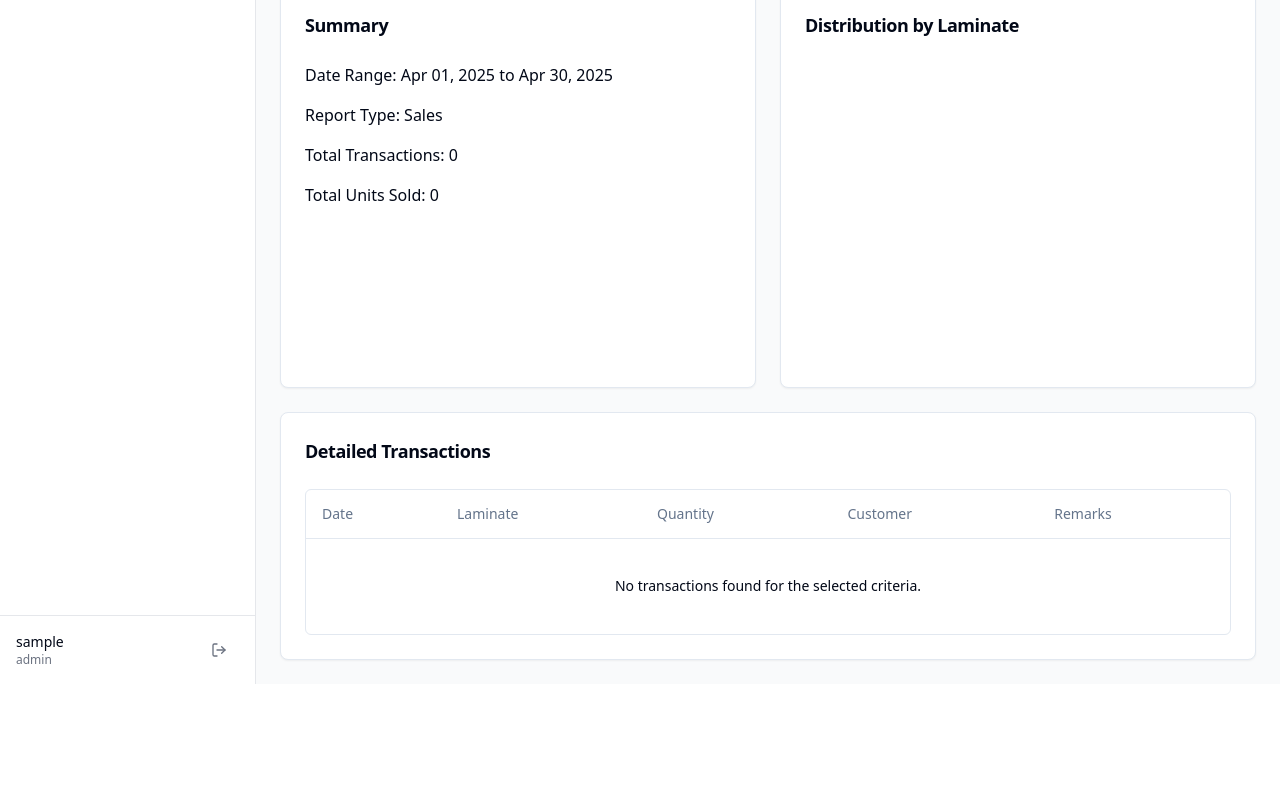
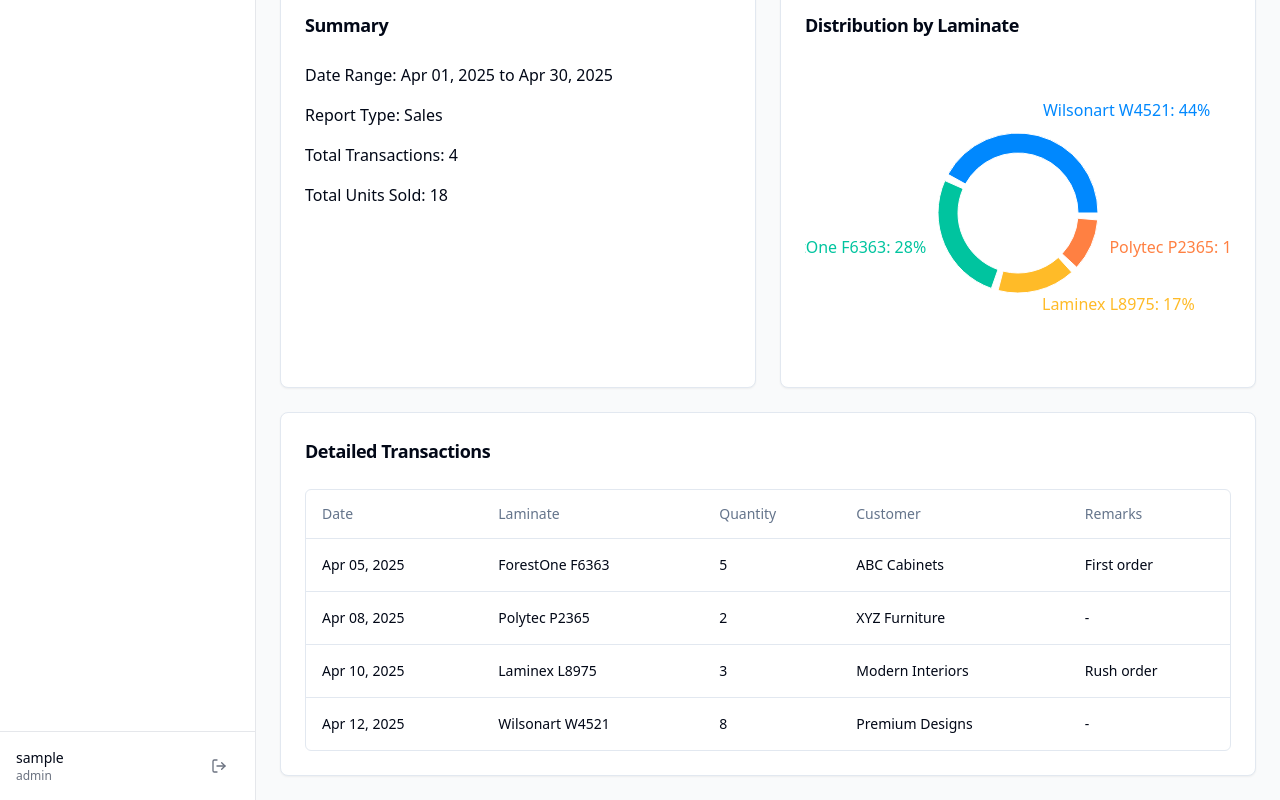
Before and after one commit to vaibhav-tech2005/smclam, a React (Vite) app: page /reports in a window 1280 px wide. Shown: the part 546-1346 px from the top of the page. Before the commit the page ends 1230 px from the top, so only its background shows below. Built offline with nearby package versions, Linux system fonts and the light colour scheme; sample sign-in values are in the browser's storage.

Commit message:
Fix: Import and type errors
Fix import error for Login component and type error in Reports page.

```diff
--- a/src/pages/Index.tsx
+++ b/src/pages/Index.tsx
@@ -1,10 +1,9 @@
-
 import { useEffect } from "react";
 import { useNavigate } from "react-router-dom";
 import { useAuth } from "@/context/AuthContext";
 import { Card, CardContent } from "@/components/ui/card";
 import { Button } from "@/components/ui/button";
-import { Login } from "lucide-react";
+import { LogIn } from "lucide-react";
 
 // This page is only used as a landing page that redirects to either the login or dashboard
 const Index = () => {
@@ -30,7 +29,7 @@ const Index = () => {
 
           {!isLoading && (
             <Button onClick={() => navigate("/login")} className="w-full">
-              <Login className="mr-2 h-4 w-4" /> Go to Login
+              <LogIn className="mr-2 h-4 w-4" /> Go to Login
             </Button>
           )}
 
--- a/src/pages/Reports.tsx
+++ b/src/pages/Reports.tsx
@@ -1,4 +1,3 @@
-
 import React, { useState, useRef } from "react";
 import { Card, CardContent, CardHeader, CardTitle } from "@/components/ui/card";
 import { Tabs, TabsContent, TabsList, TabsTrigger } from "@/components/ui/tabs";
@@ -56,7 +55,8 @@ const Reports = () => {
   // Filter transactions based on criteria
   const filteredTransactions = transactions.filter(transaction => {
     // Filter by type
-    if (transaction.type !== reportType) return false;
+    if ((reportType === "sales" && transaction.type !== "sale") ||
+        (reportType === "purchases" && transaction.type !== "purchase")) return false;
 
     // Filter by date range
     const transactionDate = new Date(transaction.date);
@@ -152,7 +152,7 @@ const Reports = () => {
     const url = URL.createObjectURL(blob);
     const link = document.createElement("a");
     link.href = url;
-    link.download = `${reportType}_report_${startDate}_to_${endDate}.csv`;
+    link.download = `${reportType === "sales" ? "Sales" : "Purchase"} Report_${startDate}_to_${endDate}.csv`;
     link.click();
   };
 
```
